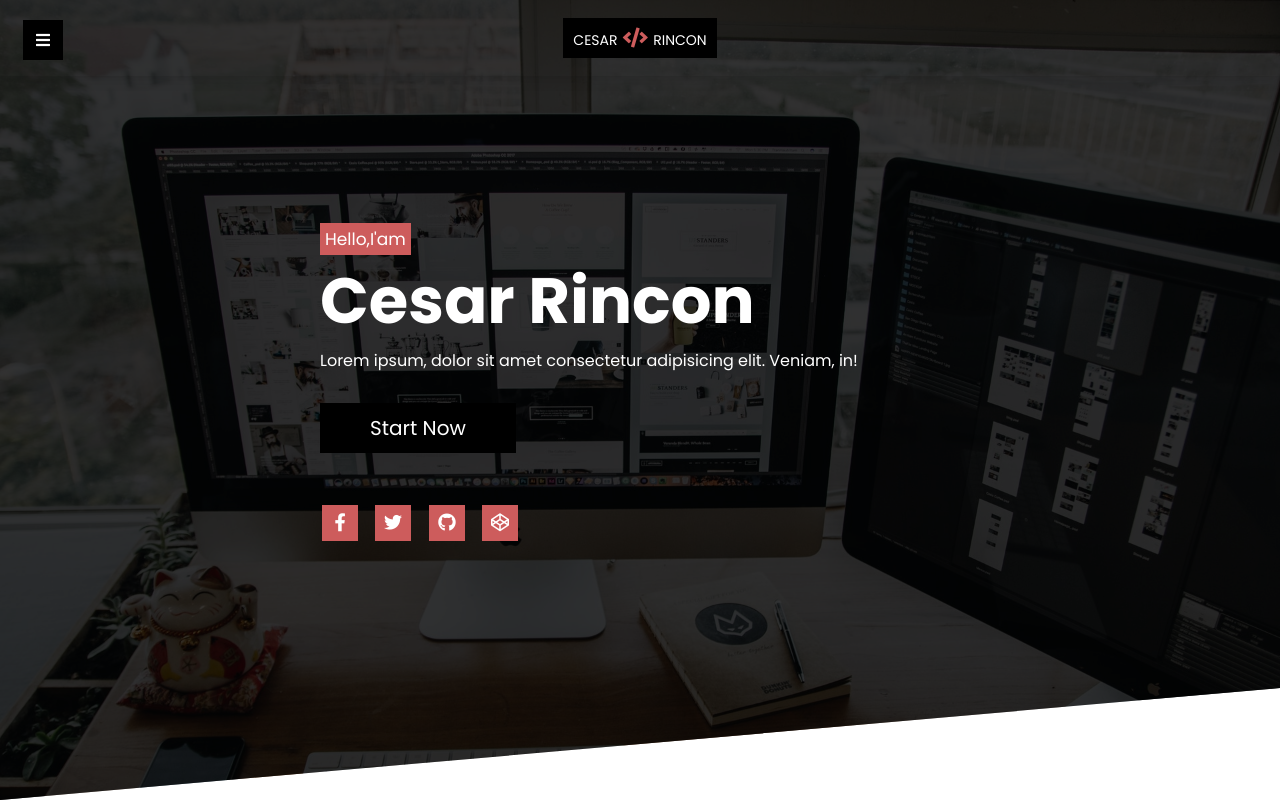
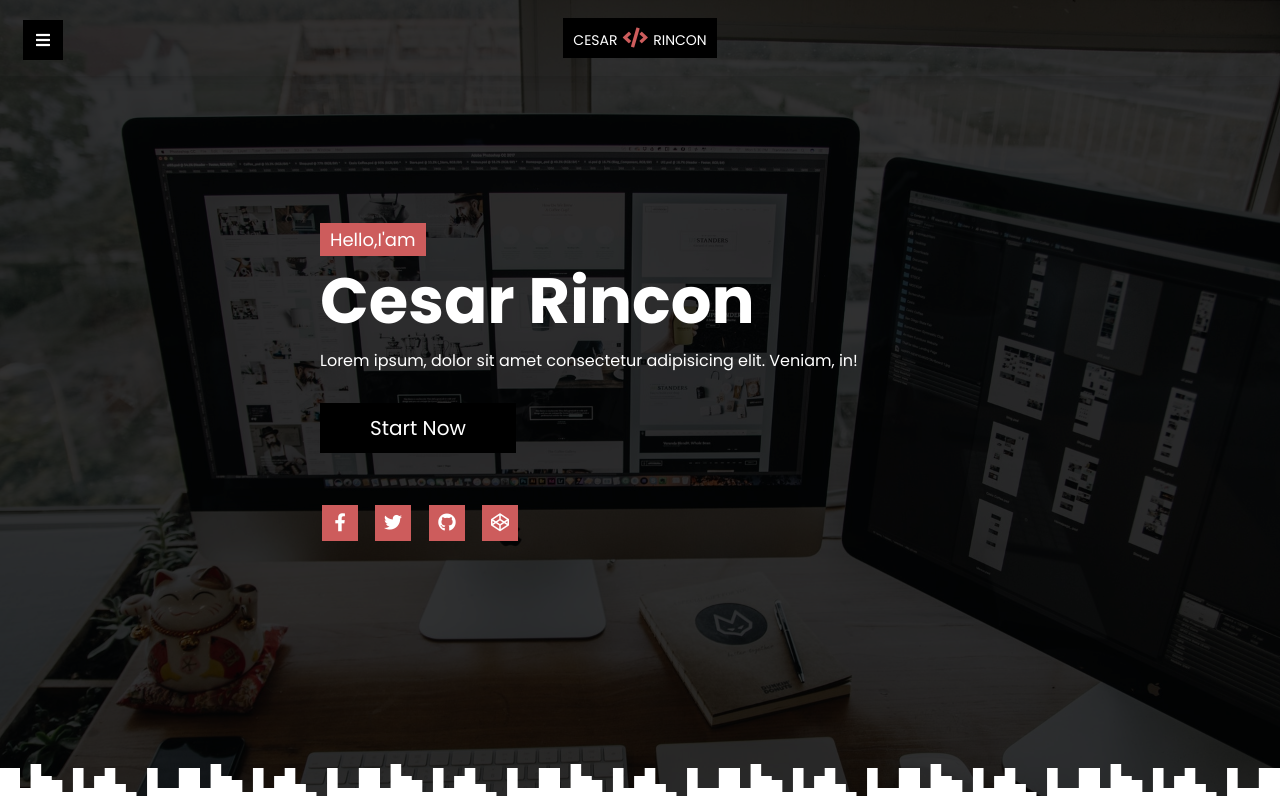
Before and after one commit to MLimad/cesar_portfolio, a plain HTML site: page index.html in a window 1280 px wide. Shown: the top 802 px of the page. Drawn offline with Linux system fonts and the light colour scheme.

Commit message:
New Content

```diff
--- a/style.css
+++ b/style.css
@@ -219,7 +219,7 @@ header {
     display: flex;
     align-items: center;
     justify-content: center;
-    clip-path: polygon(0 0, 100% 0, 100% 86%, 0% 100%);
+    /* clip-path: polygon(0 0, 100% 0, 100% 86%, 0% 100%); */
 }
 
 
@@ -231,9 +231,19 @@ header::before {
     top: 0;
     left: 0;
     background: rgba(0, 0, 0, 0.8);
-    z-index: -1;
     filter: grayscale(100%);
 
+}
+
+header::after {
+	position: absolute;
+	content: "";
+	bottom: 0;
+	left: 0;
+	background: url(./imgs/wave.svg) repeat-x;
+	width: 100%;
+	height: 40px;
+	transform: rotate(.5turn);
 }
 
 
@@ -253,12 +263,12 @@ header::before {
 .text-header span {
 	position: absolute;
 	top: -30px;
-    font-size: 17px;
+	font-size: 18px;
 	text-transform: capitalize;
 	font-weight: lighter;
 	background-color: indianred;
 	color: white;
-    padding: 3px 5px;
+	padding: 3px 10px;
 }
 
 
@@ -806,7 +816,6 @@ nav .copyright {
     background: url(./imgs/wall4.jpg);
     background-size: cover;
     position: relative;
-    filter: grayscale(100%);
 }
 
 #contact::before {
@@ -822,13 +831,13 @@ nav .copyright {
 #contact::after {
 	content: "";
 	width: 100%;
-    height: 50%;
+	height: 50px;
 	position: absolute;
 	left: 0;
-    bottom: 0;
-    background: linear-gradient(to top, #000, transparent);
+	top: 0;
+	background: url(./imgs/wave.svg) ;
+	z-index: 2;
 }
-
 
 .contact form {
     width: 500px;
```
Also changed, not shown: imgs/wave.svg (added), imgs/wave2.svg (added). Lines whose indentation alone changed are shown as unchanged.
